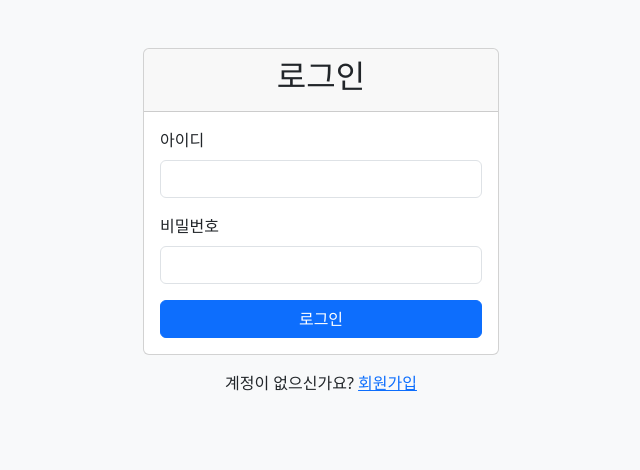
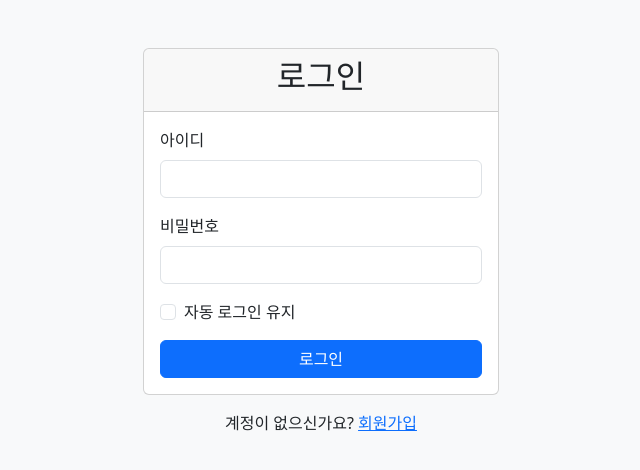
Before and after one commit to steam-making/attendance-system, a Django app: page /accounts/login/ in a window 1280 px wide. Shown: the top 470 px of the page, without its empty margins (319-959 px from the left). Run offline with Django 5.2, Linux system fonts and the light colour scheme.

Commit message:
ui 변경

```diff
--- a/accounts/templates/registration/login.html
+++ b/accounts/templates/registration/login.html
@@ -31,6 +31,14 @@
                                 <label class="form-label">비밀번호</label>
                                 <input type="password" name="password" class="form-control">
                             </div>
+
+                            <div class="form-check mb-3">
+                                <input class="form-check-input" type="checkbox" name="remember_me" id="rememberMe">
+                                <label class="form-check-label" for="rememberMe">
+                                자동 로그인 유지
+                                </label>
+                            </div>
+
                             <button type="submit" class="btn btn-primary w-100">로그인</button>
                         </form>
                     </div>
--- a/accounts/urls.py
+++ b/accounts/urls.py
@@ -1,6 +1,7 @@
 from django.urls import path
 from django.contrib.auth.views import LoginView, LogoutView
 from .views import signup, profile, change_password, check_username
+from .views import CustomLoginView
 
 urlpatterns = [
     path('signup/', signup, name='signup'),
@@ -9,4 +10,5 @@ urlpatterns = [
     path('logout/', LogoutView.as_view(), name='logout'),  # 로그아웃 뷰
     path('change-password/', change_password, name='change_password'),  # 비밀번호 변경 페이지
     path('check-username/', check_username, name='check_username'),
+    path('accounts/login/', CustomLoginView.as_view(), name='login'),
 ]
--- a/making_attendance/settings.py
+++ b/making_attendance/settings.py
@@ -35,6 +35,10 @@ DATABASES = {
 
 STATIC_URL = '/static/'
 STATIC_ROOT = os.path.join(BASE_DIR, 'staticfiles')
+
+# 2주 자동 로그인 허용을 위한 세션 기간 (초 단위)
+SESSION_COOKIE_AGE = 60 * 60 * 24 * 14  # 2주
+SESSION_SAVE_EVERY_REQUEST = True       # 매 요청마다 세션 갱신
 
 # Build paths inside the project like this: BASE_DIR / 'subdir'.
 
```
Also changed, not shown: accounts/views.py (+14 -0 lines).
